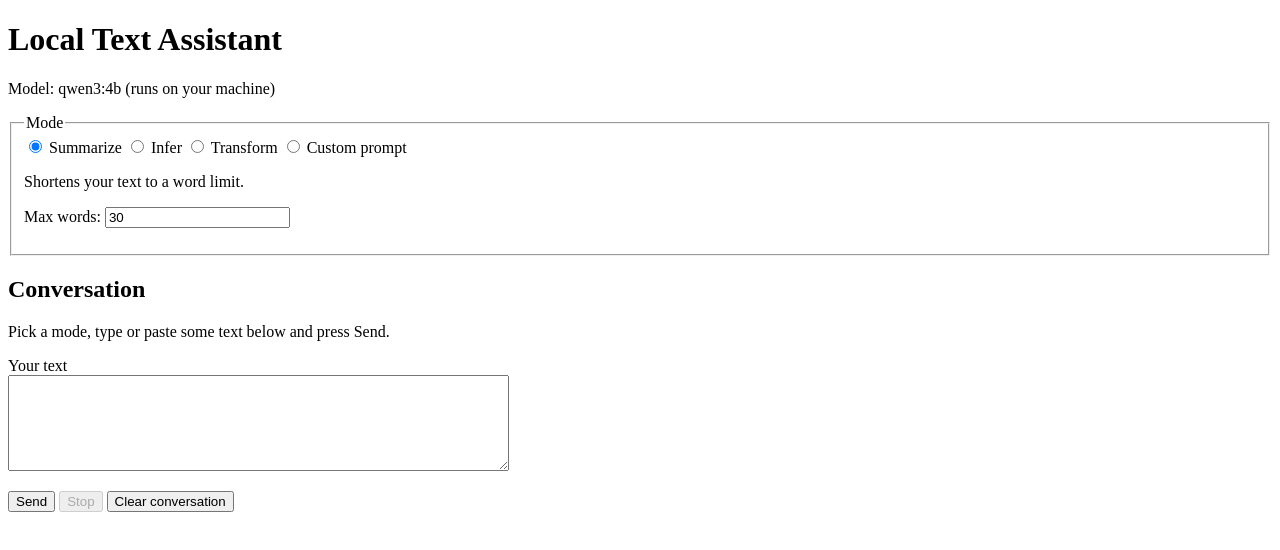
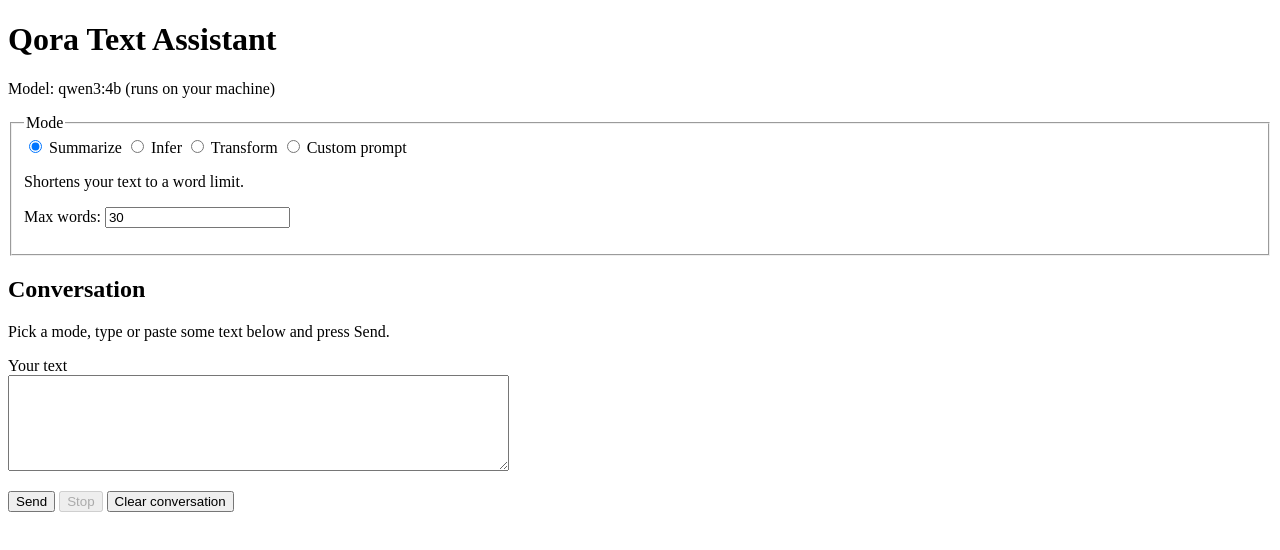
Before and after one commit to saaimz01/qora-qwen3-text-assistant, a plain HTML site: page static/index.html in a window 1280 px wide. Drawn offline with Linux system fonts and the light colour scheme.

Commit message:
Updated name to Qora

```diff
--- a/static/index.html
+++ b/static/index.html
@@ -7,7 +7,7 @@
 </head>
 <body>
 
-<h1>Local Text Assistant</h1>
+<h1>Qora Text Assistant</h1>
 <p>Model: qwen3:4b (runs on your machine)</p>
 
 <fieldset>
```
